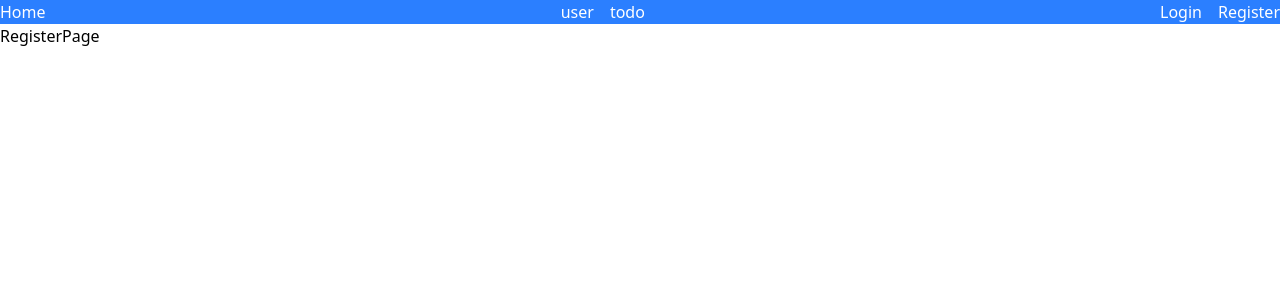
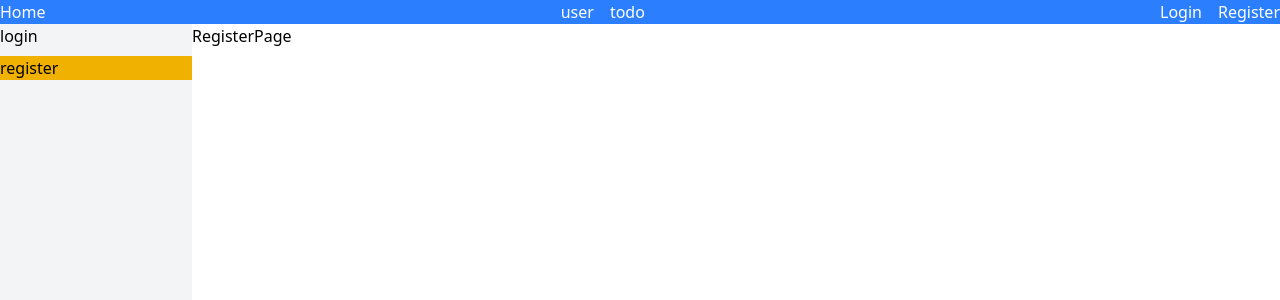
Before and after one commit to ArrayaWongsaita/DN_1_React-Router, a React (Vite) app: page /auth/register in a window 1280 px wide. Shown: the top 300 px of the page. Built offline with nearby package versions, Linux system fonts and the light colour scheme.

Commit message:
feat: add Auth and User layouts with corresponding sidebars and update routes

```diff
--- /dev/null
+++ b/src/components/sidebars/Auth.sidebar.tsx
@@ -0,0 +1,20 @@
+import { NavLink } from "react-router";
+
+export default function AuthSidebar() {
+  return (
+    <div className="w-48 flex flex-col gap-2 bg-gray-100">
+      <NavLink
+        to="/auth/login"
+        className={({ isActive }) => `${isActive ? "bg-yellow-500" : ""} `}
+      >
+        login
+      </NavLink>
+      <NavLink
+        to="/auth/register"
+        className={({ isActive }) => `${isActive ? "bg-yellow-500" : ""} `}
+      >
+        register
+      </NavLink>
+    </div>
+  );
+}
--- /dev/null
+++ b/src/components/sidebars/User.sidebar.tsx
@@ -0,0 +1,20 @@
+import { NavLink } from "react-router";
+
+export default function UserSidebar() {
+  return (
+    <div className="flex flex-col gap-2 bg-gray-100 w-48">
+      <NavLink
+        to="/user/dashboard"
+        className={({ isActive }) => (isActive ? "bg-red-500" : "")}
+      >
+        Dashboard
+      </NavLink>
+      <NavLink
+        to="/user/profile"
+        className={({ isActive }) => (isActive ? "bg-red-500" : "")}
+      >
+        Profile
+      </NavLink>
+    </div>
+  );
+}
--- /dev/null
+++ b/src/layouts/Auth.layout.tsx
@@ -0,0 +1,11 @@
+import { Outlet } from "react-router";
+import AuthSidebar from "../components/sidebars/Auth.sidebar";
+
+export default function AuthLayout() {
+  return (
+    <div className="flex h-screen">
+      <AuthSidebar />
+      <Outlet />
+    </div>
+  );
+}
--- a/src/layouts/Todo.layout.tsx
+++ b/src/layouts/Todo.layout.tsx
@@ -5,6 +5,7 @@ export default function TodoLayout() {
   return (
     <div className="flex h-screen">
       <TodoSidebar />
+      {/* <div>someThing</div> */}
       <Outlet />
     </div>
   );
--- /dev/null
+++ b/src/layouts/User.layout.tsx
@@ -0,0 +1,11 @@
+import { Outlet } from "react-router";
+import UserSidebar from "../components/sidebars/User.sidebar";
+
+export default function UserLayout() {
+  return (
+    <div className="flex h-screen">
+      <UserSidebar />
+      <Outlet />
+    </div>
+  );
+}
--- a/src/pages/todo/TodoDetail.page.tsx
+++ b/src/pages/todo/TodoDetail.page.tsx
@@ -1,5 +1,4 @@
 import { useParams, useSearchParams } from "react-router";
-import Header from "../../components/Header";
 
 export default function TodoDetailPage() {
   const { id } = useParams<{ id: string }>();
@@ -10,7 +9,6 @@ export default function TodoDetailPage() {
 
   return (
     <div>
-      <Header />
       <div>TodoDetailPage</div>
       <div>Id : {id}</div>
       <div>search : {search}</div>
--- a/src/routes/auth.route.tsx
+++ b/src/routes/auth.route.tsx
@@ -1,6 +1,7 @@
 import type { RouteObject } from "react-router";
 import LoginPage from "../pages/auth/Login.page";
 import RegisterPage from "../pages/auth/Register.page";
+import AuthLayout from "../layouts/Auth.layout";
 
 const authChildRoutes: RouteObject[] = [
   { path: "login", element: <LoginPage /> },
@@ -9,5 +10,6 @@ const authChildRoutes: RouteObject[] = [
 
 export const authLayoutRoute: RouteObject = {
   path: "/auth",
+  element: <AuthLayout />,
   children: authChildRoutes,
 };
--- a/src/routes/user.route.tsx
+++ b/src/routes/user.route.tsx
@@ -1,13 +1,15 @@
 import type { RouteObject } from "react-router";
 import DashboardPage from "../pages/user/Dashboard.page";
 import ProfilePage from "../pages/user/Profile.page";
+import UserLayout from "../layouts/User.layout";
 
 const userChidRoutes: RouteObject[] = [
-  { index: true, element: <DashboardPage /> },
+  { path: "dashboard", element: <DashboardPage /> },
   { path: "profile", element: <ProfilePage /> },
 ];
 
 export const userLayoutRoute: RouteObject = {
   path: "/user",
+  element: <UserLayout />,
   children: userChidRoutes,
 };
```
